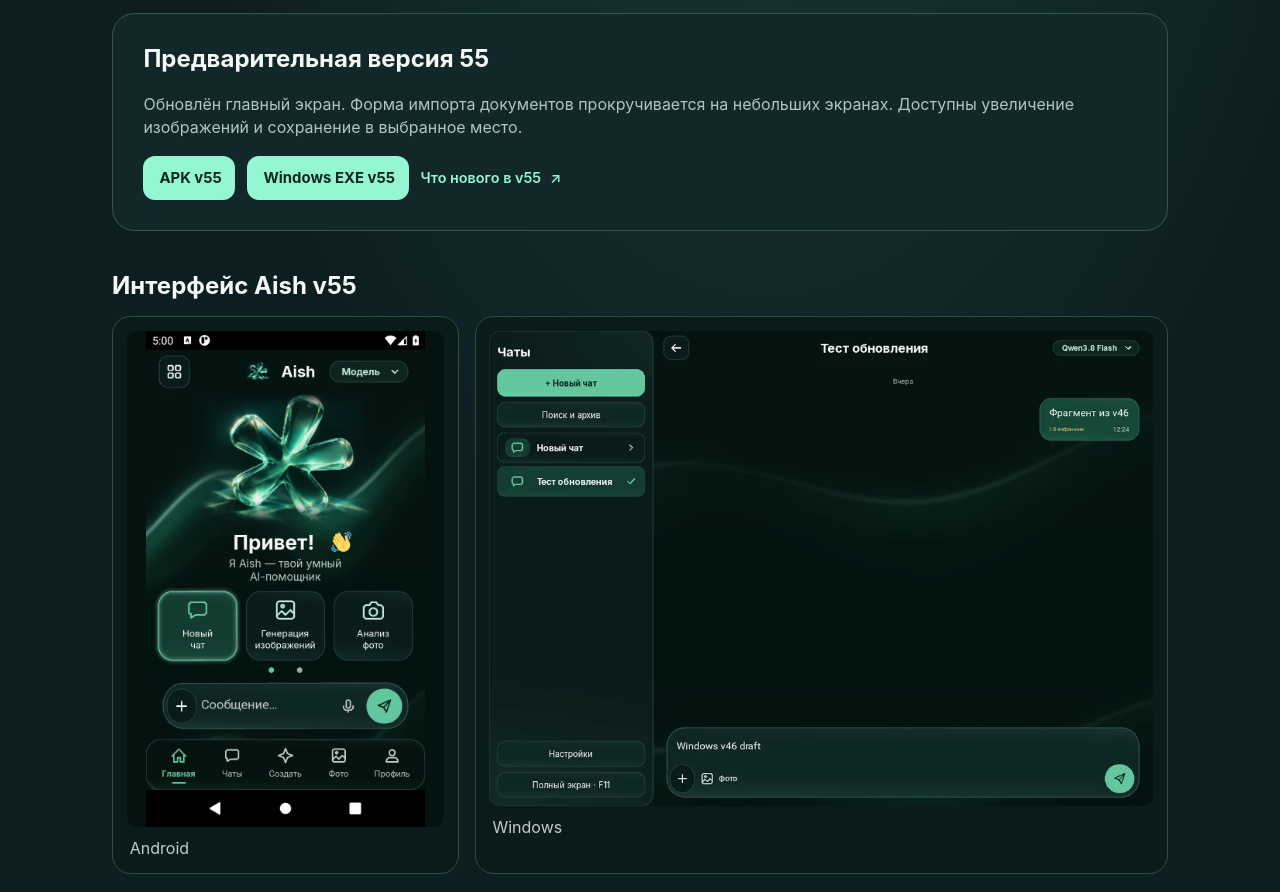
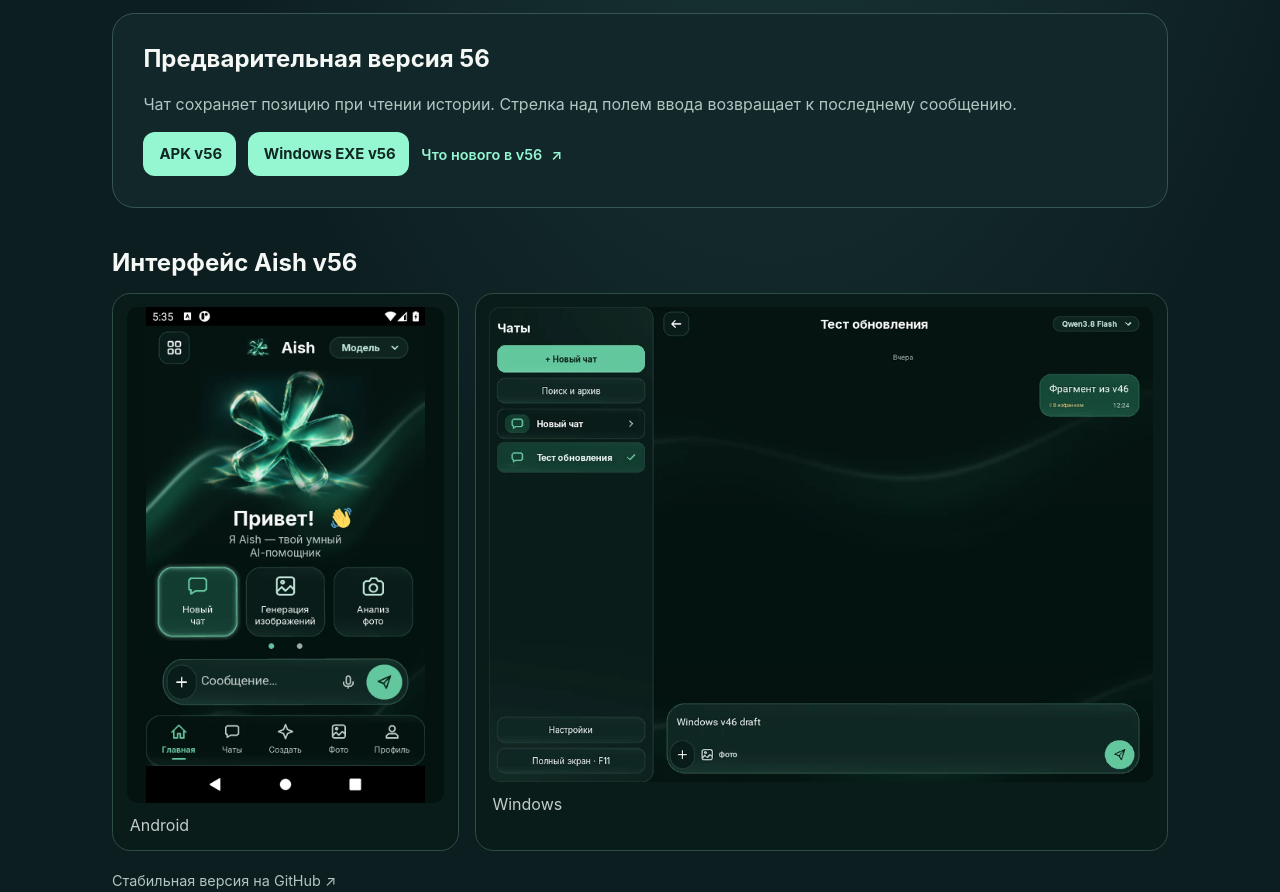
Before and after one commit to awayRu/Aish, a plain HTML site: page download.html in a window 1280 px wide. Shown: the part 716-1608 px from the top of the page. Drawn offline with Linux system fonts and the light colour scheme.

Commit message:
Publish v56 preview downloads with screenshots

```diff
--- a/download.html
+++ b/download.html
@@ -4,7 +4,7 @@
   <meta charset="utf-8">
   <meta name="viewport" content="width=device-width, initial-scale=1">
   <meta name="theme-color" content="#071816">
-  <meta name="description" content="Скачать Aish для Android и Windows. Стабильная v51 и предварительная v55 с системным выбором документов и просмотрщиком изображений.">
+  <meta name="description" content="Скачать Aish для Android и Windows. Стабильная v51 и предварительная v56 с системным выбором документов и просмотрщиком изображений.">
   <title>Скачать Aish для Android и Windows</title>
   <link rel="stylesheet" href="./aish-v5.css">
   <link rel="stylesheet" href="./downloads.css?v=5">
@@ -46,19 +46,19 @@
       </section>
     </div>
     <section class="release-preview" aria-labelledby="preview-title">
-      <h2 id="preview-title">Предварительная версия 55</h2>
-      <p>Обновлён главный экран. Форма импорта документов прокручивается на небольших экранах. Доступны увеличение изображений и сохранение в выбранное место.</p>
+      <h2 id="preview-title">Предварительная версия 56</h2>
+      <p>Чат сохраняет позицию при чтении истории. Стрелка над полем ввода возвращает к последнему сообщению.</p>
       <div class="preview-links">
-        <a class="platform-download" href="https://github.com/awayRu/Aish/releases/download/v55/Aish-v55-Android.apk">APK v55</a>
-        <a class="platform-download" href="https://github.com/awayRu/Aish/releases/download/v55/Aish-v55-Windows-x64.exe">Windows EXE v55</a>
-        <a class="browser-link" href="https://github.com/awayRu/Aish/releases/tag/v55">Что нового в v55 <span aria-hidden="true">↗</span></a>
+        <a class="platform-download" href="https://github.com/awayRu/Aish/releases/download/v56/Aish-v56-Android.apk">APK v56</a>
+        <a class="platform-download" href="https://github.com/awayRu/Aish/releases/download/v56/Aish-v56-Windows-x64.exe">Windows EXE v56</a>
+        <a class="browser-link" href="https://github.com/awayRu/Aish/releases/tag/v56">Что нового в v56 <span aria-hidden="true">↗</span></a>
       </div>
     </section>
     <section class="release-screens" aria-labelledby="release-screens-title">
-      <h2 id="release-screens-title">Интерфейс Aish v55</h2>
+      <h2 id="release-screens-title">Интерфейс Aish v56</h2>
       <div class="release-gallery">
-        <figure><img src="./screens/v55-android.webp" alt="Главный экран Aish на Android" loading="lazy"><figcaption>Android</figcaption></figure>
-        <figure><img src="./screens/v55-windows.webp" alt="Чат и боковая панель Aish для Windows" loading="lazy"><figcaption>Windows</figcaption></figure>
+        <figure><img src="./screens/v56-android.webp" alt="Главный экран Aish на Android" loading="lazy"><figcaption>Android</figcaption></figure>
+        <figure><img src="./screens/v56-windows.webp" alt="Чат и боковая панель Aish для Windows" loading="lazy"><figcaption>Windows</figcaption></figure>
       </div>
     </section>
     <footer class="downloads-footer"><a href="https://github.com/awayRu/Aish/releases/tag/v51">Стабильная версия на GitHub <span aria-hidden="true">↗</span></a></footer>
```
Also changed, not shown: screens/v56-android.webp (added), screens/v56-windows.webp (added).
